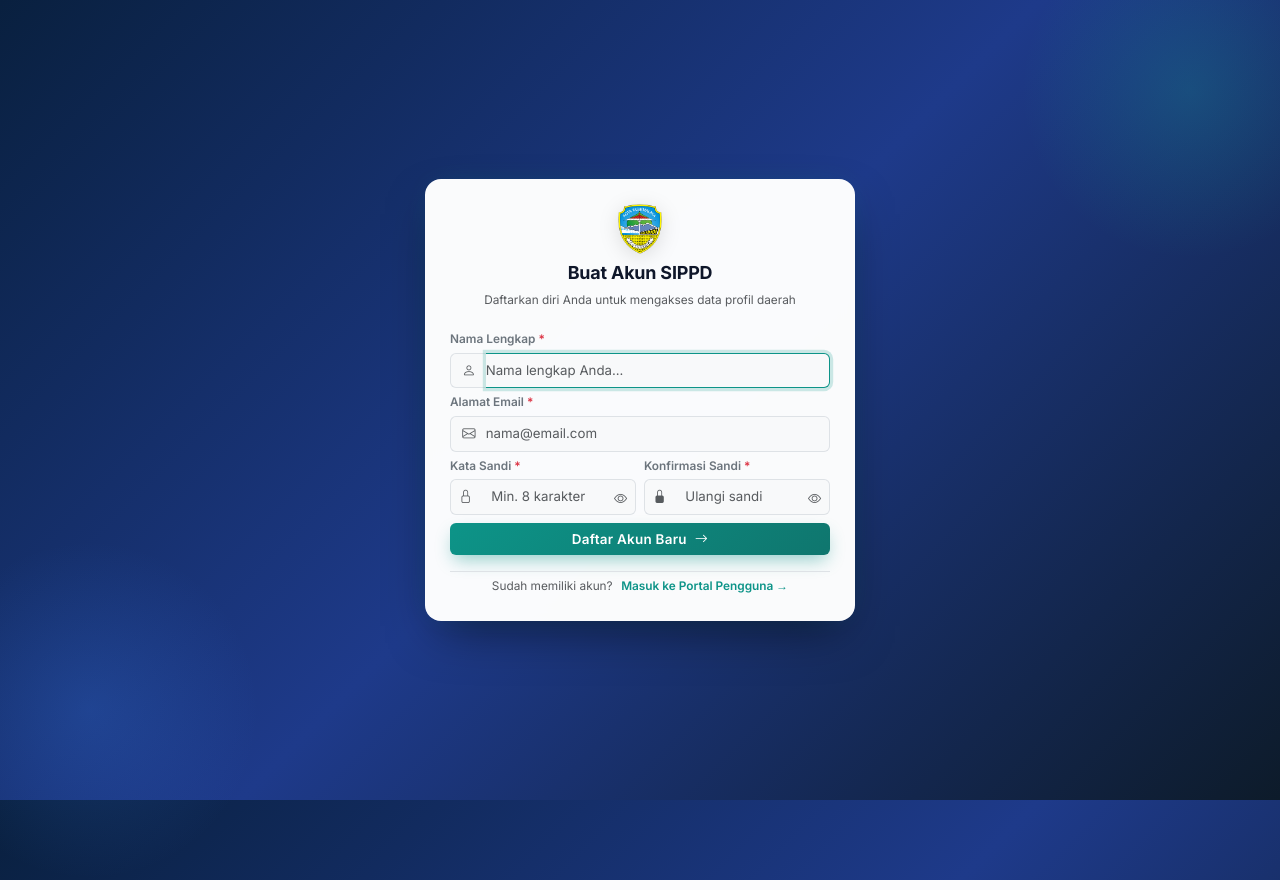
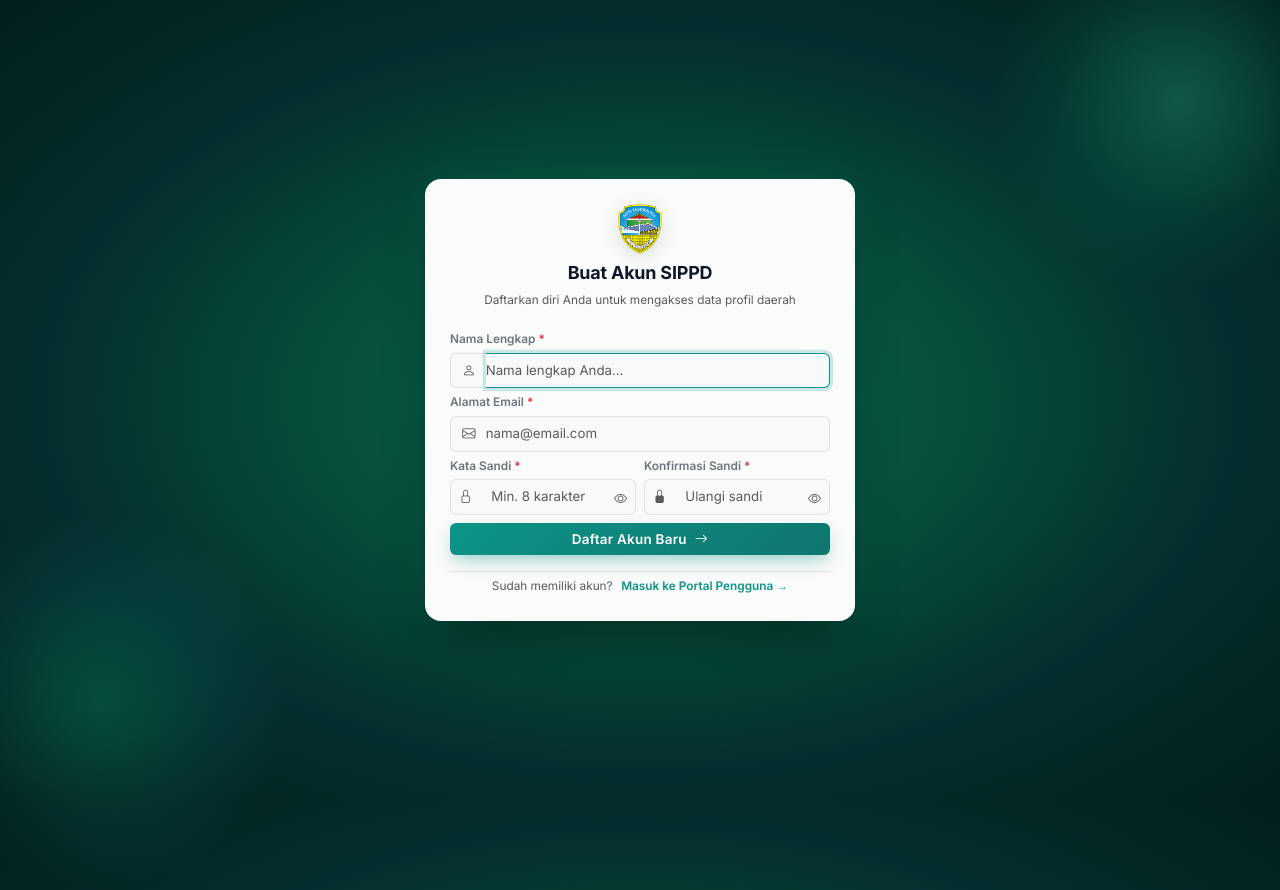
Before and after one commit to panipadika/sippd-kotatasikmalaya, a Laravel app: page /portal/register in a window 1280 px wide; the page is wider, and only the part inside the window is pictured. Run offline with Laravel 10, Linux system fonts and the light colour scheme; data comes from the database, SQL or seed files in the repository; some libraries are stand-ins or nearby versions.

Commit message:
style(auth): update user login and register background to elegant deep emerald green

```diff
--- a/resources/views/auth/register-user.blade.php
+++ b/resources/views/auth/register-user.blade.php
@@ -26,7 +26,7 @@
         }
         body {
             font-family: 'Inter', sans-serif;
-            background: linear-gradient(135deg, #09203f 0%, #1e3a8a 50%, #0d1b2a 100%);
+            background: radial-gradient(ellipse at center, #065f46 0%, #064e3b 35%, #042f2e 65%, #021f1d 100%);
             min-height: 100vh;
             display: flex;
             align-items: center;
@@ -38,22 +38,22 @@
         body::before {
             content: '';
             position: absolute;
-            top: -80px;
-            right: -80px;
-            width: 340px;
-            height: 340px;
-            background: radial-gradient(circle, rgba(20, 184, 166, 0.2) 0%, transparent 70%);
+            top: -90px;
+            right: -90px;
+            width: 380px;
+            height: 380px;
+            background: radial-gradient(circle, rgba(52, 211, 153, 0.28) 0%, rgba(5, 150, 105, 0.12) 45%, transparent 70%);
             border-radius: 50%;
             pointer-events: none;
         }
         body::after {
             content: '';
             position: absolute;
-            bottom: -80px;
-            left: -80px;
-            width: 340px;
-            height: 340px;
-            background: radial-gradient(circle, rgba(59, 130, 246, 0.2) 0%, transparent 70%);
+            bottom: -90px;
+            left: -90px;
+            width: 380px;
+            height: 380px;
+            background: radial-gradient(circle, rgba(16, 185, 129, 0.25) 0%, rgba(13, 148, 136, 0.1) 45%, transparent 70%);
             border-radius: 50%;
             pointer-events: none;
         }
@@ -62,7 +62,7 @@
             background: rgba(255, 255, 255, 0.98);
             backdrop-filter: blur(16px);
             border-radius: 1rem;
-            box-shadow: 0 20px 50px -15px rgba(0, 0, 0, 0.55), 0 0 30px -10px rgba(20, 184, 166, 0.25);
+            box-shadow: 0 20px 50px -15px rgba(0, 0, 0, 0.6), 0 0 40px -5px rgba(16, 185, 129, 0.22);
             max-width: 430px;
             width: 100%;
             position: relative;
```
Also changed, not shown: resources/views/auth/login-user.blade.php (+12 -12 lines).
